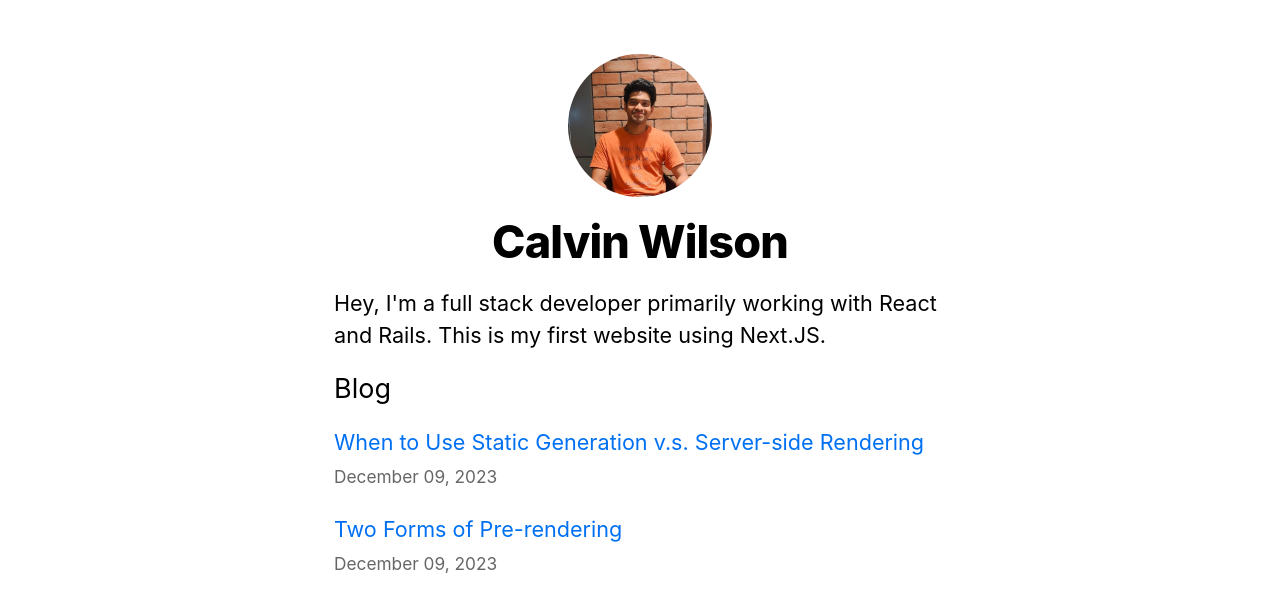
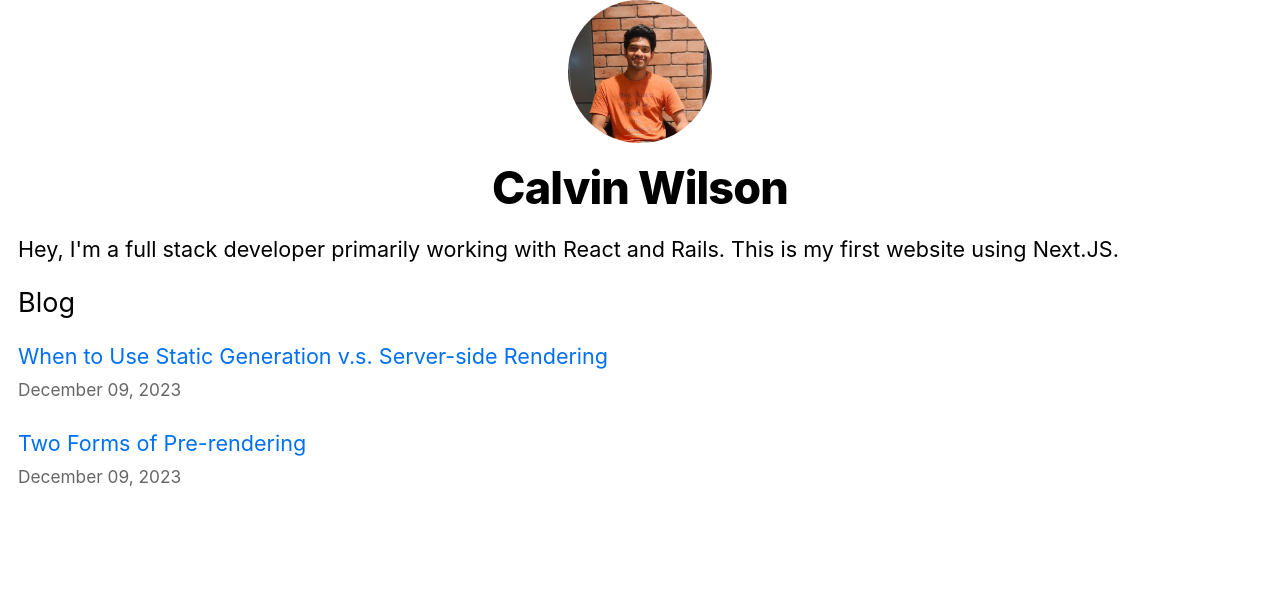
Before and after one commit to CalvinChiramal/blogging-site, a Next.js app: page / in a window 1280 px wide. Shown: the top 612 px of the page. Built offline with nearby package versions, Linux system fonts and the light colour scheme.

Commit message:
Removed Layout css module and converted to scss

```diff
--- a/components/Layout.jsx
+++ b/components/Layout.jsx
@@ -3,10 +3,9 @@ import Image from "next/image";
 import Link from "next/link";
 
 import { NAME, SITE_TITLE } from "../constants";
-import styles from "../styles/Layout.module.css";
 
 const Layout = ({ children, home = false }) => (
-  <div className={styles.container}>
+  <div className="container">
     <Head>
       <link rel="icon" href="/favicon.ico" />
       <meta
@@ -57,7 +56,7 @@ const Layout = ({ children, home = false }) => (
     </header>
     <main>{children}</main>
     {!home && (
-      <div className={styles.backToHome}>
+      <div className="mt-12">
         <Link href="/">← Back to home</Link>
       </div>
     )}
--- a/styles/Layout.module.css
+++ /dev/null
@@ -1,9 +0,0 @@
-.container {
-  max-width: 36rem;
-  padding: 0 1rem;
-  margin: 3rem auto 6rem;
-}
-
-.backToHome {
-  margin: 3rem 0 0;
-}
--- a/styles/global.scss
+++ b/styles/global.scss
@@ -32,3 +32,4 @@ img {
 }
 
 @import "./utils.scss";
+@import "./layout.scss";
--- /dev/null
+++ b/styles/layout.scss
@@ -0,0 +1,7 @@
+.container {
+  display: flex;
+  flex-direction: column;
+  max-width: 75rem;
+  padding: 0 1rem;
+  margin: 0rem auto 6rem;
+}
```
